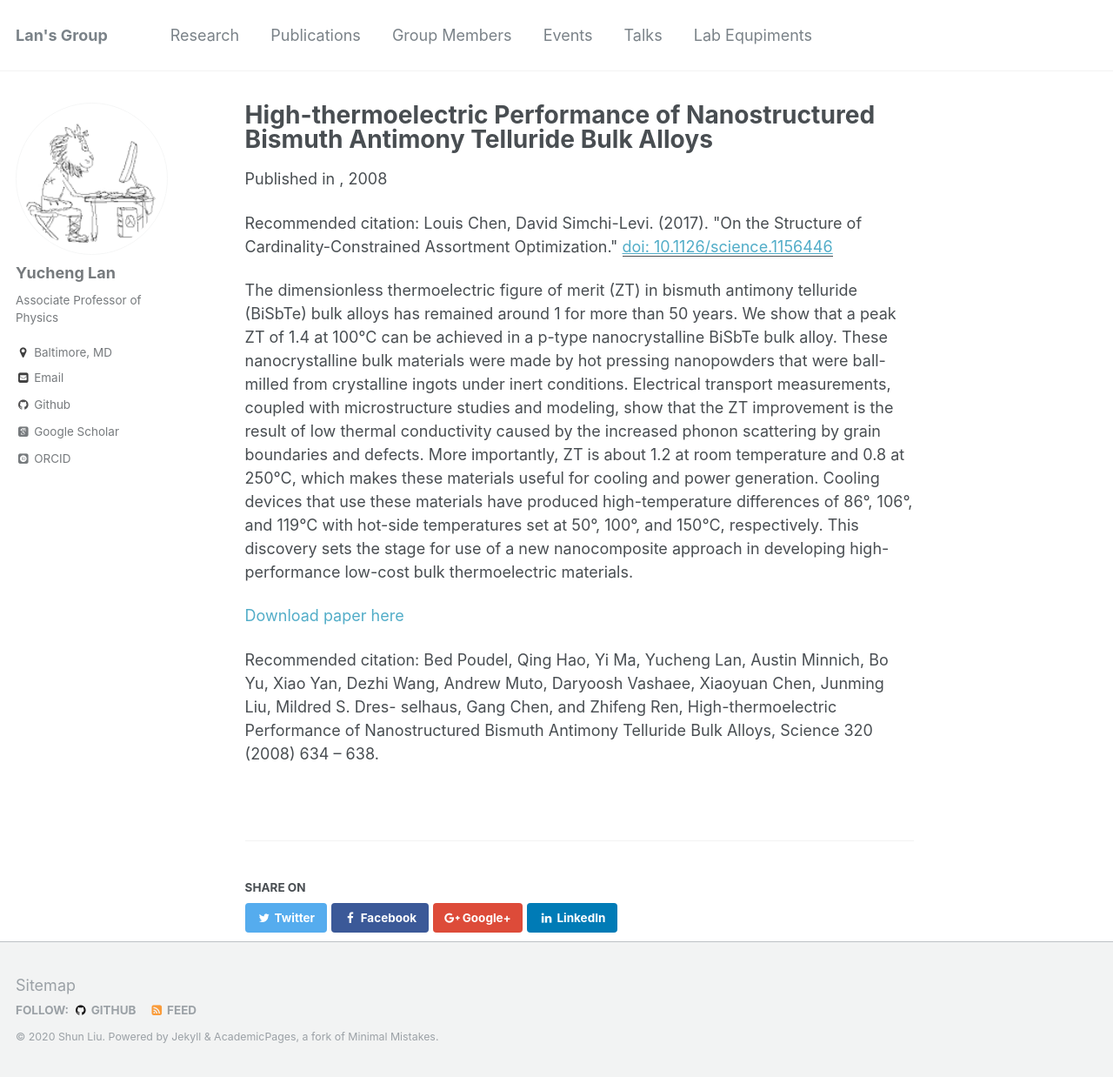
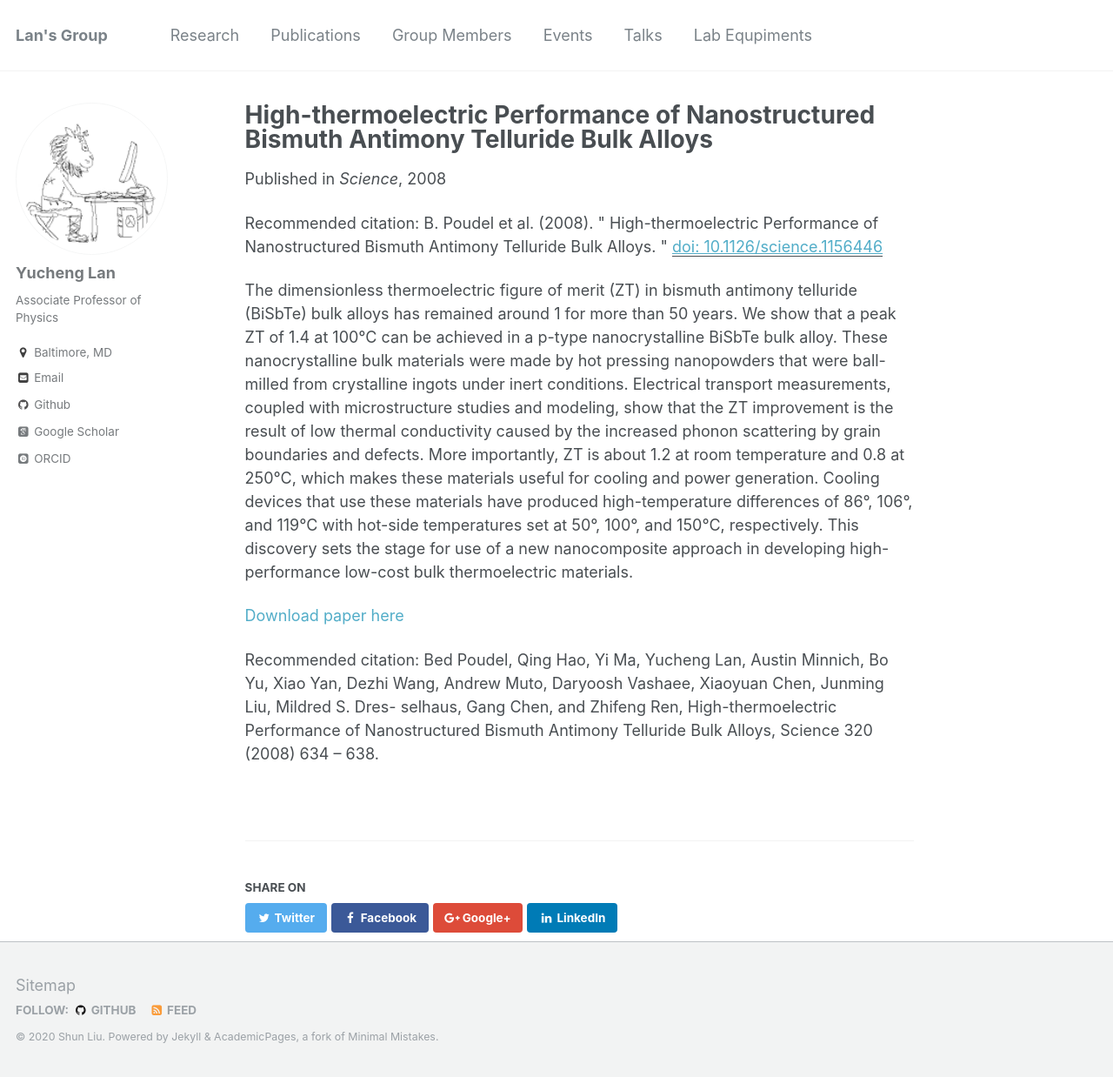
Before and after one commit to yuchenglan/LanGroup, a Jekyll site: the page built from _publications/2009-10-01-paper-title-number-1.md, in a window 1280 px wide and 1238 px high. Shown: the whole window at 87% size. Built offline with Jekyll 4.4.1, drawn with Linux system fonts in a browser that asks for light colours; some web fonts are replaced.

Commit message:
Update 2009-10-01-paper-title-number-1.md

```diff
--- a/_publications/2009-10-01-paper-title-number-1.md
+++ b/_publications/2009-10-01-paper-title-number-1.md
@@ -1,11 +1,11 @@
 ---
-title: " High-thermoelectric Performance of Nanostructured Bismuth Antimony Telluride Bulk Alloys"
+title: "High-thermoelectric Performance of Nanostructured Bismuth Antimony Telluride Bulk Alloys"
 collection: publications
 permalink: /publication/2009-10-01-paper-title-number-1
 date: 2008-05-02
-venue: ''
+venue: 'Science'
 paperurl: 'doi: 10.1126/science.1156446'
-citation: 'Louis Chen, David Simchi-Levi. (2017). &quot;On the Structure of Cardinality-Constrained Assortment Optimization.&quot; <i></i>'
+citation: 'B. Poudel et al. (2008). &quot; High-thermoelectric Performance of Nanostructured Bismuth Antimony Telluride Bulk Alloys. &quot; <i></i>'
 ---
 
 The dimensionless thermoelectric figure of merit (ZT) in bismuth antimony telluride (BiSbTe) bulk alloys has remained around 1 for more than 50 years. We show that a peak ZT of 1.4 at 100°C can be achieved in a p-type nanocrystalline BiSbTe bulk alloy. These nanocrystalline bulk materials were made by hot pressing nanopowders that were ball-milled from crystalline ingots under inert conditions. Electrical transport measurements, coupled with microstructure studies and modeling, show that the ZT improvement is the result of low thermal conductivity caused by the increased phonon scattering by grain boundaries and defects. More importantly, ZT is about 1.2 at room temperature and 0.8 at 250°C, which makes these materials useful for cooling and power generation. Cooling devices that use these materials have produced high-temperature differences of 86°, 106°, and 119°C with hot-side temperatures set at 50°, 100°, and 150°C, respectively. This discovery sets the stage for use of a new nanocomposite approach in developing high-performance low-cost bulk thermoelectric materials.
```
